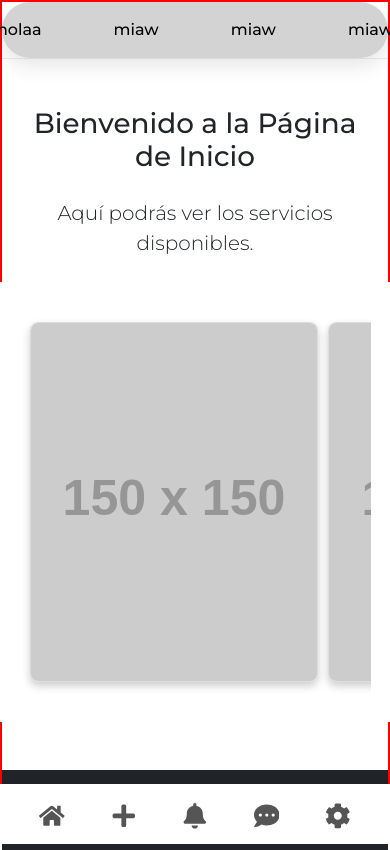
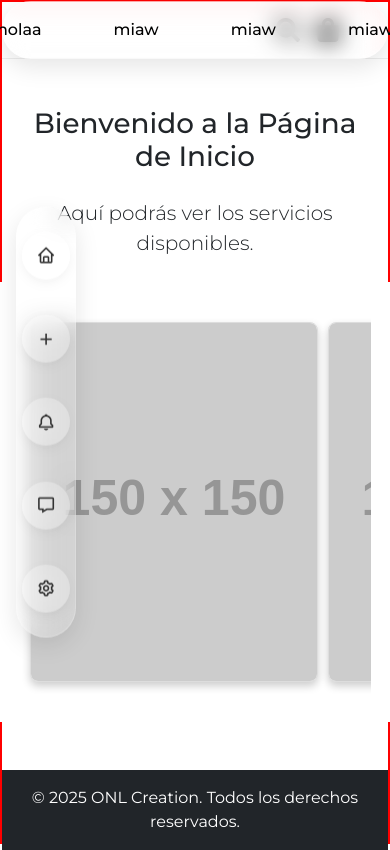
Before and after one commit to orneepetrelli/ququApp, a React (Create React App) app: page / in a window 390 px wide. Shown: the top 850 px of the page. Built offline with nearby package versions, Linux system fonts and the light colour scheme.

Commit message:
sidebar y header completos visualmente, cambio nombre de header-style.css a header.css

```diff
--- a/package.json
+++ b/package.json
@@ -8,6 +8,7 @@
     "@testing-library/react": "^16.2.0",
     "@testing-library/user-event": "^13.5.0",
     "bootstrap": "^5.3.3",
+    "boxicons": "^2.1.4",
     "react": "^19.0.0",
     "react-bootstrap": "^2.10.9",
     "react-dom": "^19.0.0",
--- a/src/App.js
+++ b/src/App.js
@@ -1,4 +1,5 @@
 import {BrowserRouter as Router, Routes, Route } from "react-router-dom";
+import 'boxicons/css/boxicons.min.css';
 import 'bootstrap/dist/css/bootstrap.min.css';
 import Inicio from "./scripts/inicio";
 import Login from "./scripts/login";
--- a/src/scripts/header.js
+++ b/src/scripts/header.js
@@ -1,4 +1,4 @@
-import "../styles/header-style.css";
+import "../styles/header.css";
 import React from "react";
 import { FaSearch, FaShoppingBag } from "react-icons/fa";
 
--- a/src/scripts/sidebar.js
+++ b/src/scripts/sidebar.js
@@ -1,24 +1,25 @@
 import "../styles/sidebar.css";
 import React from "react";
-import { FaHome, FaBell, FaPlus, FaCommentDots, FaCog } from "react-icons/fa";
+//import { FaHome, FaBell, FaPlus, FaCommentDots, FaCog } from "react-icons/fa";
+
 
 function SideBar () {
     return (
 
-        <sidebar className = "custon-sidebar">
+        <aside className = "custom-sidebar">
 
-        <div className = "sidebar">
-        <button><FaHome /></button>
-                <button><FaPlus /></button>
-                <button><FaBell /></button>
-                <button><FaCommentDots /></button>
-                <button><FaCog /></button>
-        </div>
+<div className="sidebar">
+<button title="Inicio"><i className='bx bx-home'></i></button>
+<button title="Agregar"><i className='bx bx-plus'></i></button>
+<button title="Notificaciones"><i className='bx bx-bell'></i></button>
+<button title="Mensajes"><i className='bx bx-message'></i></button>
+<button title="Configuración"><i className='bx bx-cog'></i></button>
+</div>
 
 
 
 
-        </sidebar>
+        </aside>
 
     )
 }
--- a/src/styles/header-style.css
+++ b/src/styles/header.css
@@ -17,8 +17,6 @@
   }
 
   .floating-header {
-    background-color: lightgray;
-    backdrop-filter: blur(8px);
     border-radius: 50px;
     padding: 0.5rem;
     display: flex;
@@ -32,7 +30,13 @@
     top: 50%;
     left: 50%;
     transform: translate(-50%, -50%);
-    box-shadow: 0 8px 20px rgba(0, 0, 0, 0.1);
+
+    /* fondo glassmorphism */
+  background: rgba(255, 255, 255, 0.15);
+  backdrop-filter: blur(12px);
+  -webkit-backdrop-filter: blur(12px);
+  border: 1px solid rgba(255, 255, 255, 0.2);
+  box-shadow: 0 8px 24px rgba(0, 0, 0, 0.1);
   }
 
   .floating-header button {
@@ -53,7 +57,7 @@
 
   .floating-header button:hover {
     background-color: white;
-    color: red;
+    color: #6f0009;
   }
 
 .header-right {
--- a/src/styles/sidebar.css
+++ b/src/styles/sidebar.css
@@ -1,44 +1,54 @@
+
 .sidebar {
   position: fixed;
-    top: 0;
-    left: 0;
-    width: 70px;
-    height: 100vh;
-    background-color: white;
+  top: 50%;
+  left: 1rem;
+  transform: translateY(-50%);
+  width: 60px;
+  height: auto;
+  padding: 1rem 0.5rem;
   display: flex;
   flex-direction: column;
-    justify-content: center;
   align-items: center;
-    padding: 1rem 0;
-    box-shadow: -2px 0 5px rgba(0,0,0,0.1);
+  gap: 1.2rem;
   z-index: 999;
+  border-radius: 50px;
+
+  /* fondo glassmorphism */
+  background: rgba(255, 255, 255, 0.15);
+  backdrop-filter: blur(12px);
+  -webkit-backdrop-filter: blur(12px);
+  border: 1px solid rgba(255, 255, 255, 0.2);
+  box-shadow: 0 8px 24px rgba(0, 0, 0, 0.1);
 }
 
-@media (max-width: 768px) {
-    .sidebar {
-      top: auto;
-      bottom: 0;
-      right: 0;
-      left: 0;
-      height: 60px;
-      width: 100%;
-      flex-direction: row;
-      justify-content: space-around;
-      padding: 0.5rem 1rem;
-      box-shadow: 0 -2px 5px rgba(0,0,0,0.1);
-    }
+/* ✅ ESTO VA FUERA del media query */
 .sidebar button {
-            background: none;
+  background-color: rgba(255, 255, 255, 0.2);
   border: none;
+  border-radius: 50%;
+  width: 48px;
+  height: 48px;
+  display: flex;
+  align-items: center;
+  justify-content: center;
+  margin: 0.5rem 0;
   cursor: pointer;
-            font-size: 1.6rem;
-            margin: 0.5rem 0;
-            color: #555;
-            transition: color 0.3s;
+  transition: background-color 0.3s ease, transform 0.2s ease;
+  box-shadow: 0 4px 12px rgba(0, 0, 0, 0.05);
+  backdrop-filter: blur(8px);
 }
 
 .sidebar button:hover {
-            color: #d63384; /* Tu color rosa */
+  background-color: white;
+  transform: scale(1.1);
 }
 
+.sidebar i {
+  font-size: 1.2rem;
+  color: #333;
 }
+
+.sidebar button:hover i {
+  color: #6f0009;
+}
```
Also changed, not shown: 1 other file (tests, documents, lock files or other folders). Lines whose indentation alone changed are shown as unchanged.
